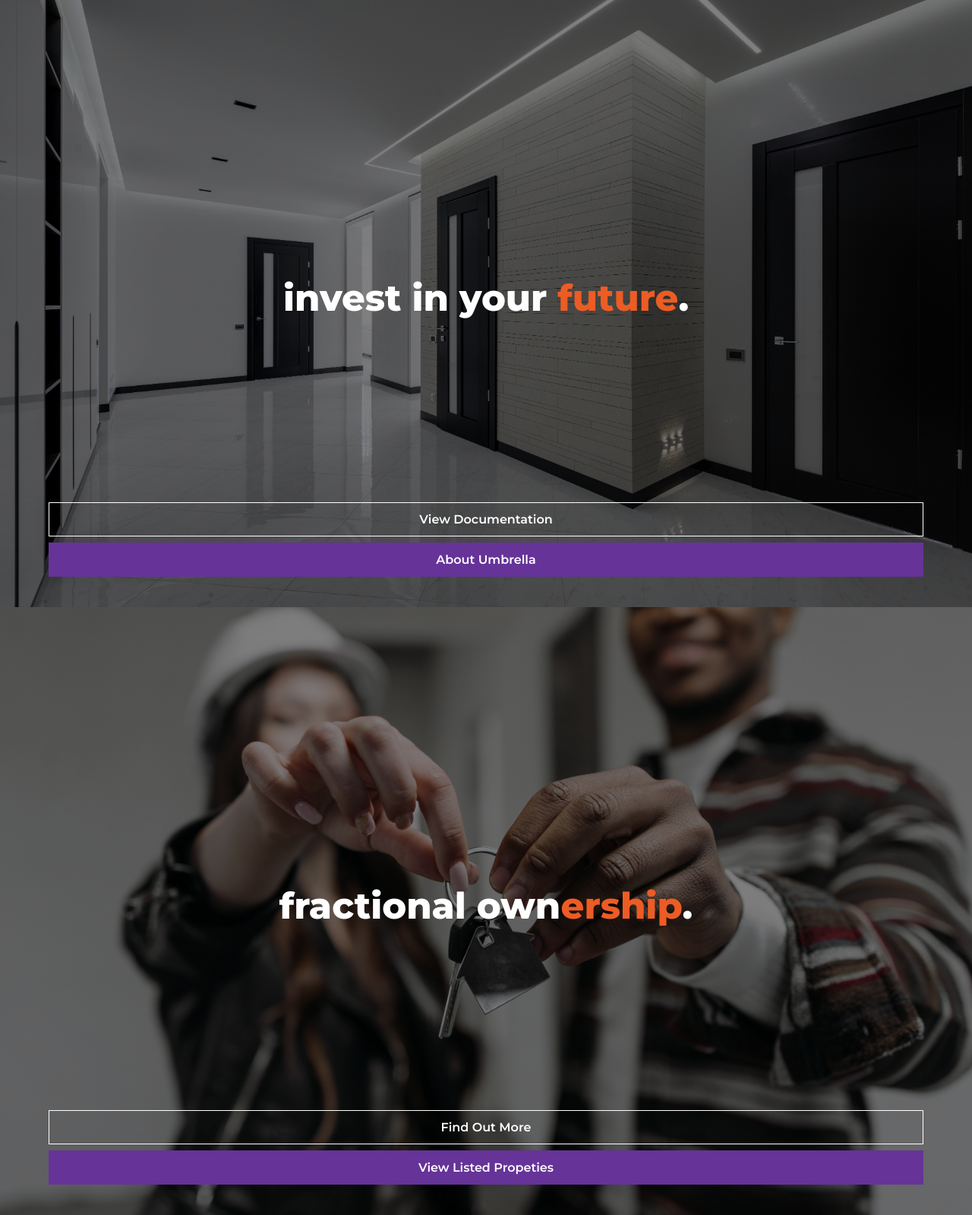
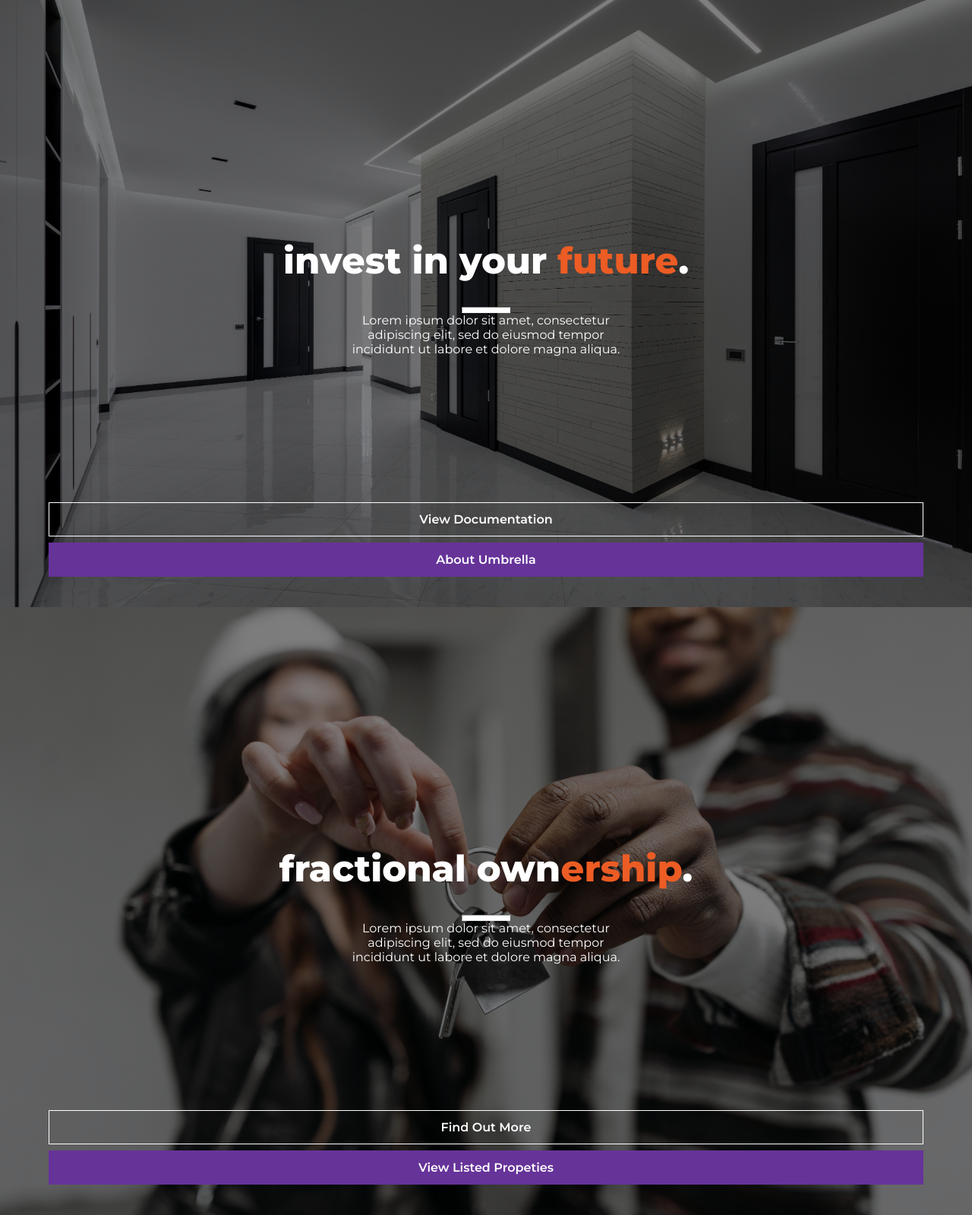
Before and after one commit to kayc0des/Umbrella, a Flask app: template umbrella-app/templates/index.html in a window 1280 px wide. Shown: the part 801-2400 px from the top of the page at 76% size. Run offline with Flask 3, Linux system fonts and the light colour scheme; the template is opened without the code that fills it, so the values that code supplies are empty.

Commit message:
landing page updated

```diff
--- a/umbrella-app/static/index.js
+++ b/umbrella-app/static/index.js
@@ -52,9 +52,9 @@ function handleKeyDown(e) {
     }
 }
 
-// function scrollToSection(sectionIndex) {
-//     window.scrollTo({
-//         top: sections[sectionIndex].offsetTop,
-//         behavior: 'smooth'
-//     });
-// }
+function scrollToSection(sectionIndex) {
+    window.scrollTo({
+        top: sections[sectionIndex].offsetTop,
+        behavior: 'smooth'
+    });
+}
--- a/umbrella-app/static/sectionstyles.css
+++ b/umbrella-app/static/sectionstyles.css
@@ -51,10 +51,24 @@ html {
 
 .centered-text {
     text-align: center;
-    margin-bottom: 15rem;
+    margin-bottom: 10rem;
     z-index: 5;
     font-size: 1.5rem;
     color: white;
+}
+
+.centered-text div {
+    margin: 2rem auto;
+    width: 30vw;
+    font-size: 1rem;
+    color: white;
+}
+
+.centered-text div hr {
+    width: 5vw;
+    margin: auto;
+    background-color: white;
+    height: 0.5rem;
 }
 
 
--- a/umbrella-app/templates/index.html
+++ b/umbrella-app/templates/index.html
@@ -43,6 +43,10 @@
     <div id="section2" class="docs section">
         <div class="centered-text">
             <h1>invest in your <span style="color: #ec5c24;">future</span>.</h1>
+            <div>
+                <hr>
+                <p>Lorem ipsum dolor sit amet, consectetur adipiscing elit, sed do eiusmod tempor incididunt ut labore et dolore magna aliqua.</p>
+            </div>
         </div>
         <div class="docs-btn">
             <button class="btn-1"><a href="docs.html">View Documentation</a></button>
@@ -52,6 +56,10 @@
     <div id="section3" class="fraction section">
         <div class="centered-text">
             <h1>fractional own<span style="color: #ec5c24;">ership</span>.</h1>
+            <div>
+                <hr>
+                <p>Lorem ipsum dolor sit amet, consectetur adipiscing elit, sed do eiusmod tempor incididunt ut labore et dolore magna aliqua.</p>
+            </div>
         </div>
         <div class="fraction-btn">
             <button class="btn-1"><a href="https://www.pacaso.com/blog/pros-cons-fractional-ownership" target="_blank">Find Out More</a></button>
```
